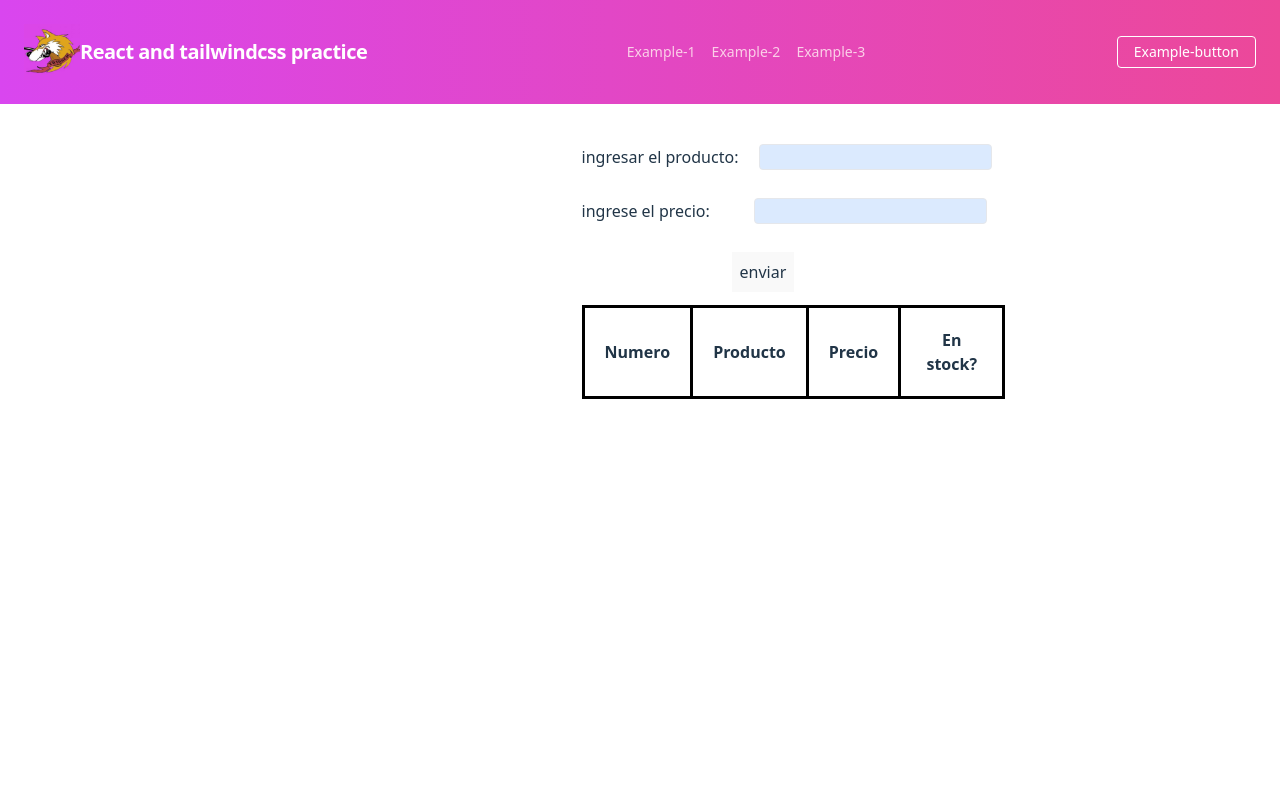
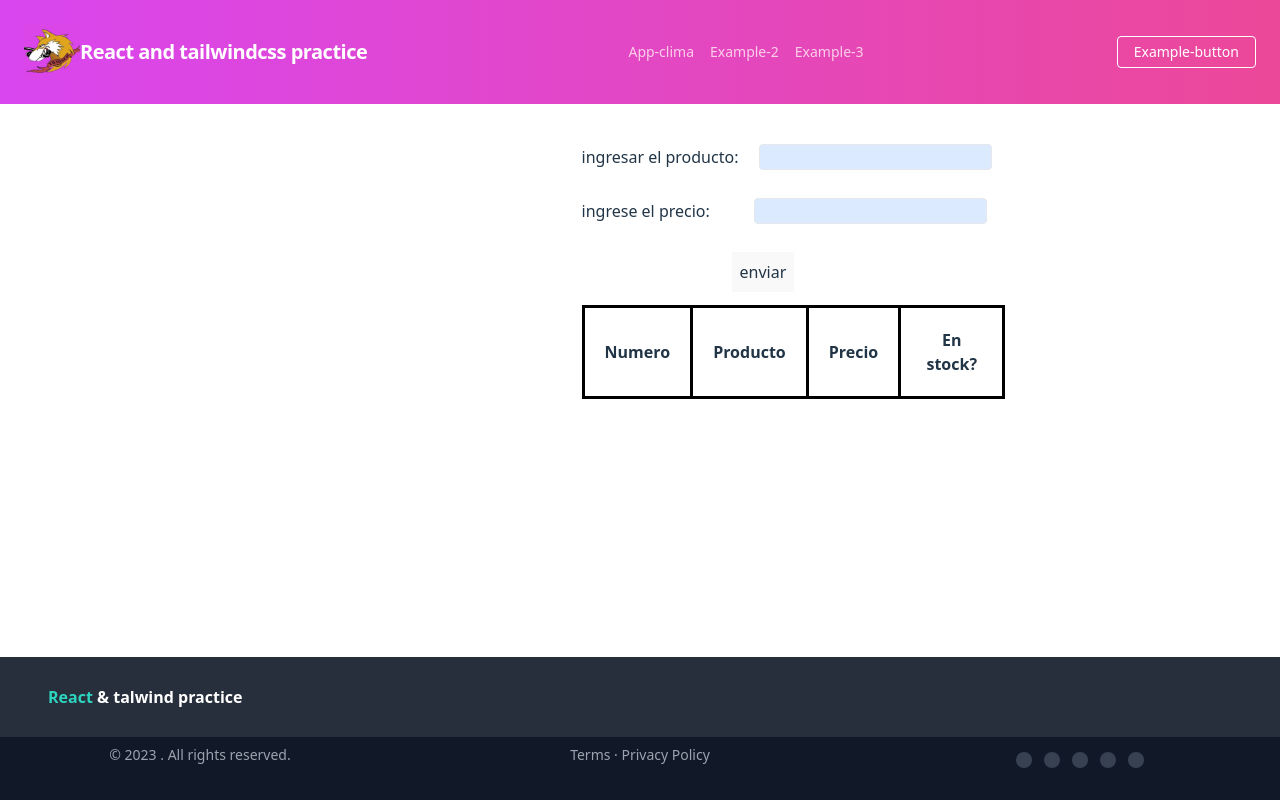
Before and after one commit to leosf-afk/a-few-things-with-react, a React (Vite) app: page / in a window 1280 px wide. Built offline with nearby package versions, Linux system fonts and the light colour scheme.

Commit message:
footer ready

```diff
--- a/index.html
+++ b/index.html
@@ -5,6 +5,14 @@
     <link rel="icon" type="image/svg+xml" href="/vite.svg" />
     <meta name="viewport" content="width=device-width, initial-scale=1.0" />
     <title>Vite + React</title>
+    <script
+    type="module"
+    src="https://unpkg.com/ionicons@5.5.2/dist/ionicons/ionicons.esm.js"
+  ></script>
+  <script
+    nomodule
+    src="https://unpkg.com/ionicons@5.5.2/dist/ionicons/ionicons.js"
+  ></script>
   </head>
   <body>
     <div id="root"></div>
--- /dev/null
+++ b/src/Components/Footer.jsx
@@ -0,0 +1,31 @@
+import React from 'react'
+import SocialIcons from './SocialIcons'
+import { Icons } from '../constants/icons'
+
+function Footer() {
+  return (
+
+    <footer className="absolute bottom-0 left-0 right-0 bg-gray-900 text-white " >
+
+      <div className="md:flex ms:justify-between md:items-center sm:px-12 px-4 bg-[#ffffff19] py-7">
+        <h1 className="lg:text-4x1 text-3x1 md:mb-0 mb-6 lg:leading-normal font-semibold
+        md:w-2/5 "><span className="text-teal-400">React </span> <span>& </span>talwind practice</h1>
+      </div>
+
+
+      <div
+        className="grid grid-cols-1 sm:grid-cols-2 lg:grid-cols-3 gap-10
+      text-center pt-2 text-gray-400 text-sm pb-8"
+      >
+        <span>© 2023 . All rights reserved.</span>
+        <span>Terms · Privacy Policy</span>
+        <SocialIcons Icons={Icons} />
+
+      </div>
+
+    </footer>
+
+  )
+}
+
+export default Footer
--- a/src/Components/Header.jsx
+++ b/src/Components/Header.jsx
@@ -27,7 +27,7 @@ function Header() {
         <div id='menu' className={`w-full block flex-grow lg:flex lg:items-center lg:w-auto text-center ${menuHidden ? 'hidden' : ''}`} >
           <div className="text-sm lg:flex-grow">
             <a href="#responsive-header" className="block mt-4  lg:inline-block lg:mt-0 text-pink-200 hover:text-white mr-4">
-            Example-1
+            App-clima
             </a>
             <a href="#responsive-header" className="block mt-4 lg:inline-block lg:mt-0 text-pink-200 hover:text-white mr-4">
             Example-2
--- /dev/null
+++ b/src/Components/SocialIcons.jsx
@@ -0,0 +1,20 @@
+import React from "react";
+
+const SocialIcons = ({ Icons }) => {
+  return (
+    <div className="text-teal-500">
+      {Icons.map((icon) => (
+        <span
+          key={icon.name}
+          className="p-2 cursor-pointer inline-flex items-center
+        rounded-full bg-gray-700 mx-1.5 text-xl hover:text-gray-100 hover:bg-teal-500
+        duration-300 "
+        >
+          <ion-icon name={icon.name}></ion-icon>
+        </span>
+      ))}
+    </div>
+  );
+};
+
+export default SocialIcons;
--- a/src/Stand.css
+++ b/src/Stand.css
@@ -14,11 +14,3 @@ td, tr, th {
 .btnSendProduct {
   margin-left: 150px;
 }
-
- /* .containerSm {
-  margin-right: 640px;
-} */
-
-  .containerLg {
-    margin-left: 650px;
-  }
--- /dev/null
+++ b/src/constants/Icons.js
@@ -0,0 +1,7 @@
+export const Icons = [
+    { name: "logo-facebook", link: "#" },
+    { name: "logo-twitter", link: "#" },
+    { name: "logo-github", link: "#" },
+    { name: "logo-linkedin", link: "#" },
+    { name: "logo-instagram", link: "#" },
+  ];
--- a/src/main.jsx
+++ b/src/main.jsx
@@ -3,10 +3,12 @@ import ReactDOM from 'react-dom/client'
 import './index.css'
 import Header from './Components/Header'
 import Stand from './pages/Home/Stand'
+import Footer from './Components/Footer'
 
 ReactDOM.createRoot(document.getElementById('root')).render(
   <React.StrictMode>
     <Header/>
-    <Stand />
+    <Stand/>
+    <Footer/>
   </React.StrictMode>,
 )
--- a/src/pages/Home/Stand.jsx
+++ b/src/pages/Home/Stand.jsx
@@ -20,6 +20,7 @@ function Stand() {
   //evento al realizar click en el button
   // const handleOnClickButton = () => {
   //   //los 3 puntos son necesarios, son un operador de propagacion
+  // ([...arregloActual, nuevoValor]), es necesario para evitar sobreescribir el arreglo.
   //   setTextItem([...textItem, text])
   //   setText('');
 
@@ -30,7 +31,7 @@ function Stand() {
   return (
     // "flex justify-center w-full" en el contenedor padre para evitar problemas en los contenedores hijos
     //respecto al margin (en el caso del problema fue hacia la derecha)
-    <div className="flex justify-center w-full">
+    <div className="flex justify-center w-full ">
 
 <div className="sm:ml-0 md:ml-40 lg:ml-80 ">
       <span className="mr-4" >ingresar el producto: </span>
@@ -71,7 +72,7 @@ function Stand() {
 
       {/* <ul>
       -  al metodo .map se le añaden 2 elementos, un elemento
-        y un indice, es diferente a for por que itera y cambiar el arreglo -
+        y un indice, es diferente a for por que itera y muestra un nuevo arreglo -
         {textItem.map((textItem, index) => (
           <p key={index}>producto: {textItem}, precio: {priceItem[index]}</p>
         ))}
```
